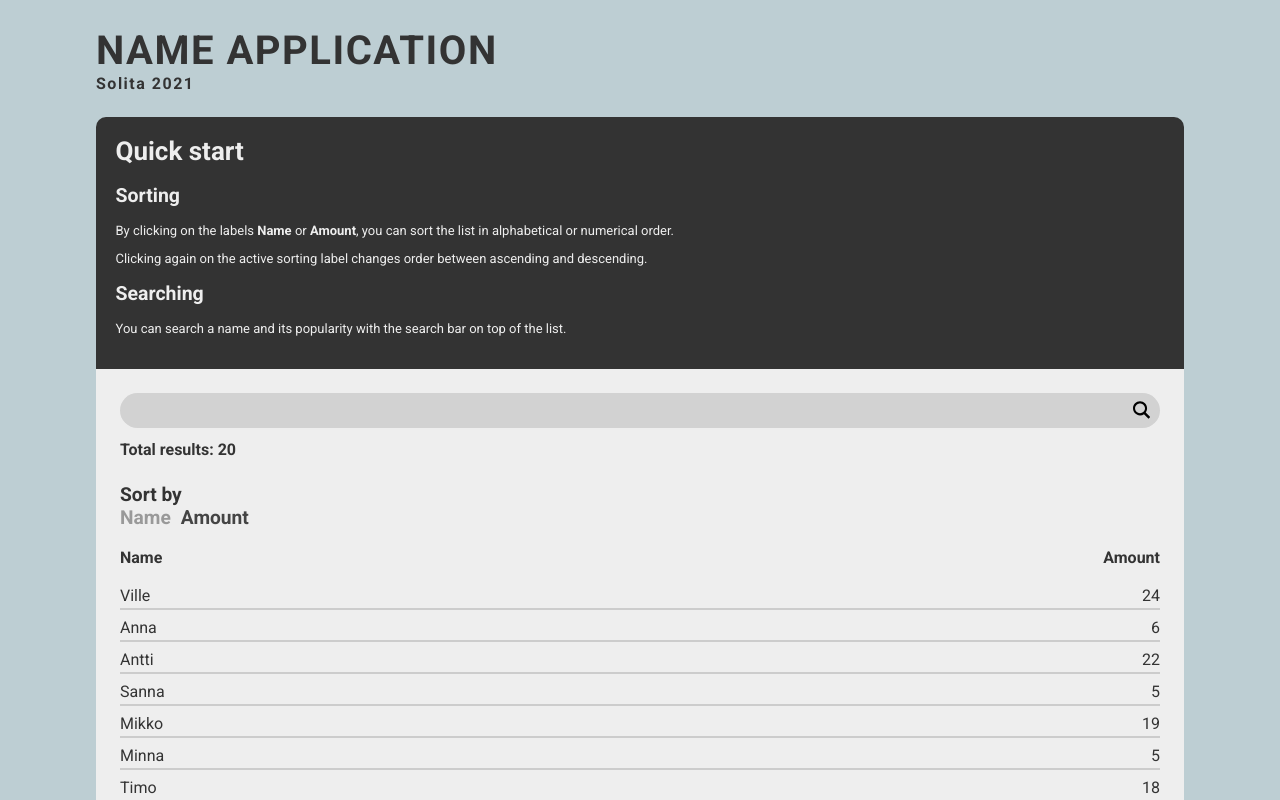
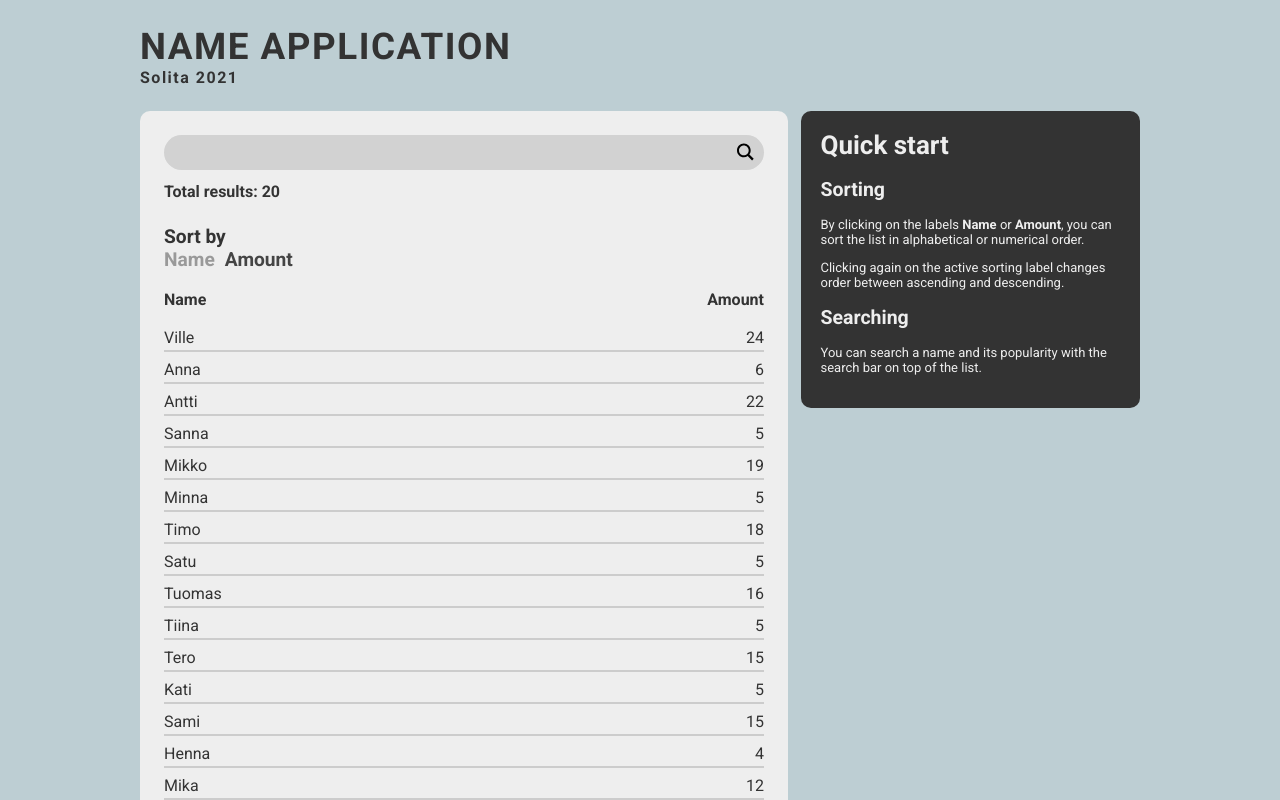
Before and after one commit to teekkari/solita-name-application, a React (Create React App) app: page / in a window 1280 px wide. Shown: the top 800 px of the page. Built offline with nearby package versions, Linux system fonts and the light colour scheme.

Commit message:
added mediaquery for 1200px+ screens to split quick start and name list to row-layout

```diff
--- a/src/App.css
+++ b/src/App.css
@@ -12,7 +12,7 @@ header {
 
 .app-title {
   margin-bottom: 0;
-  font-size: 2.5em;
+  font-size: 2.3em;
   letter-spacing: 1.5px;
   text-transform: uppercase;
 }
@@ -123,3 +123,31 @@ header {
 .search-best-match {
   font-weight: bold;
 }
+
+
+/***** MEDIA QUERIES ******/
+
+@media screen and (min-width: 1200px) {
+
+  .app {
+    width: 1000px;
+    margin: auto;
+  }
+
+  main {
+    display: flex;
+    justify-content: space-between;
+    flex-direction: row-reverse;
+  }
+
+  .namelist {
+    width: 60%;
+    border-radius: 10px;
+  }
+
+  .quickstart {
+    width: 30%;
+    border-radius: 10px;
+    height: fit-content;
+  }
+}
```
